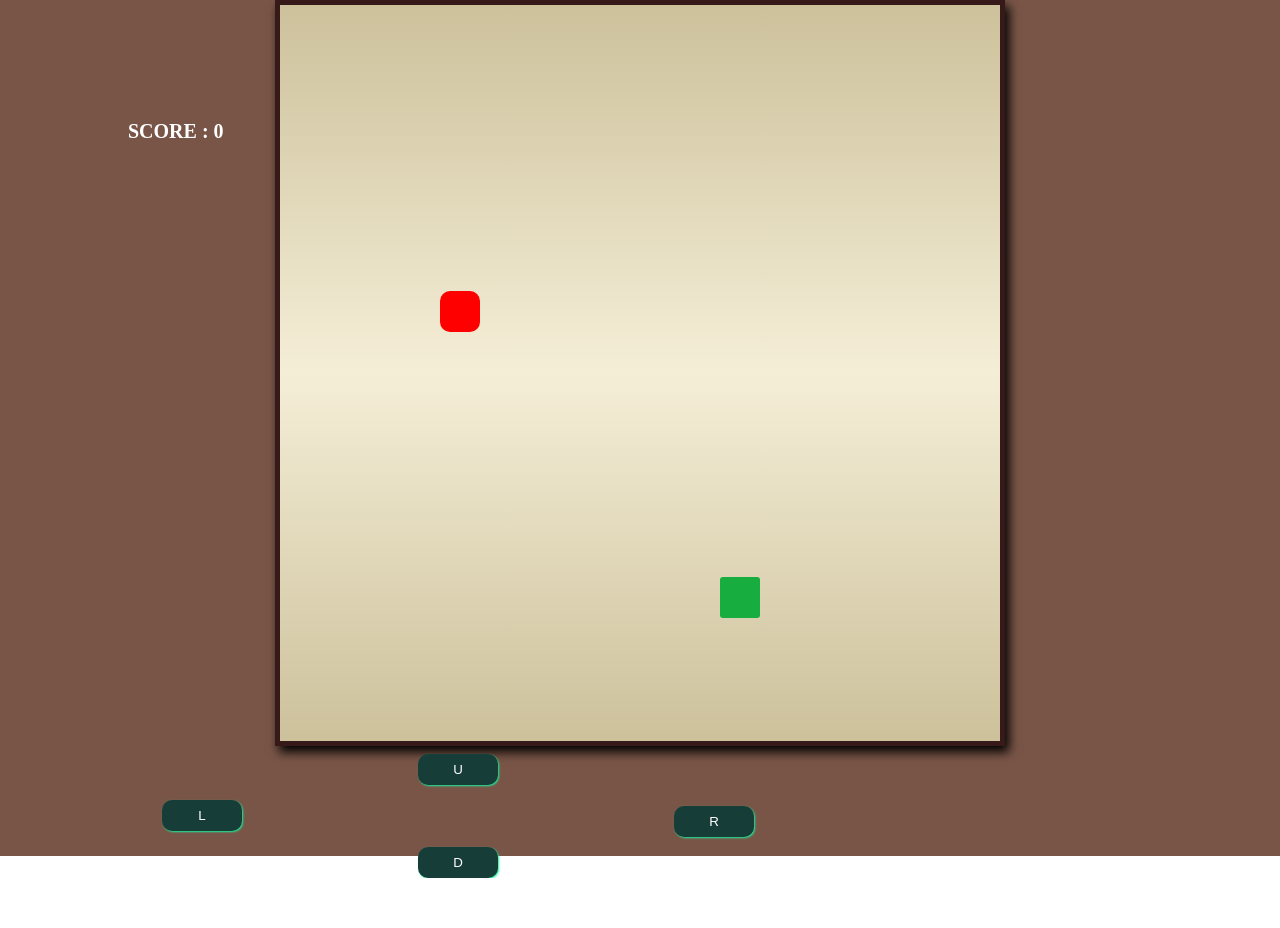
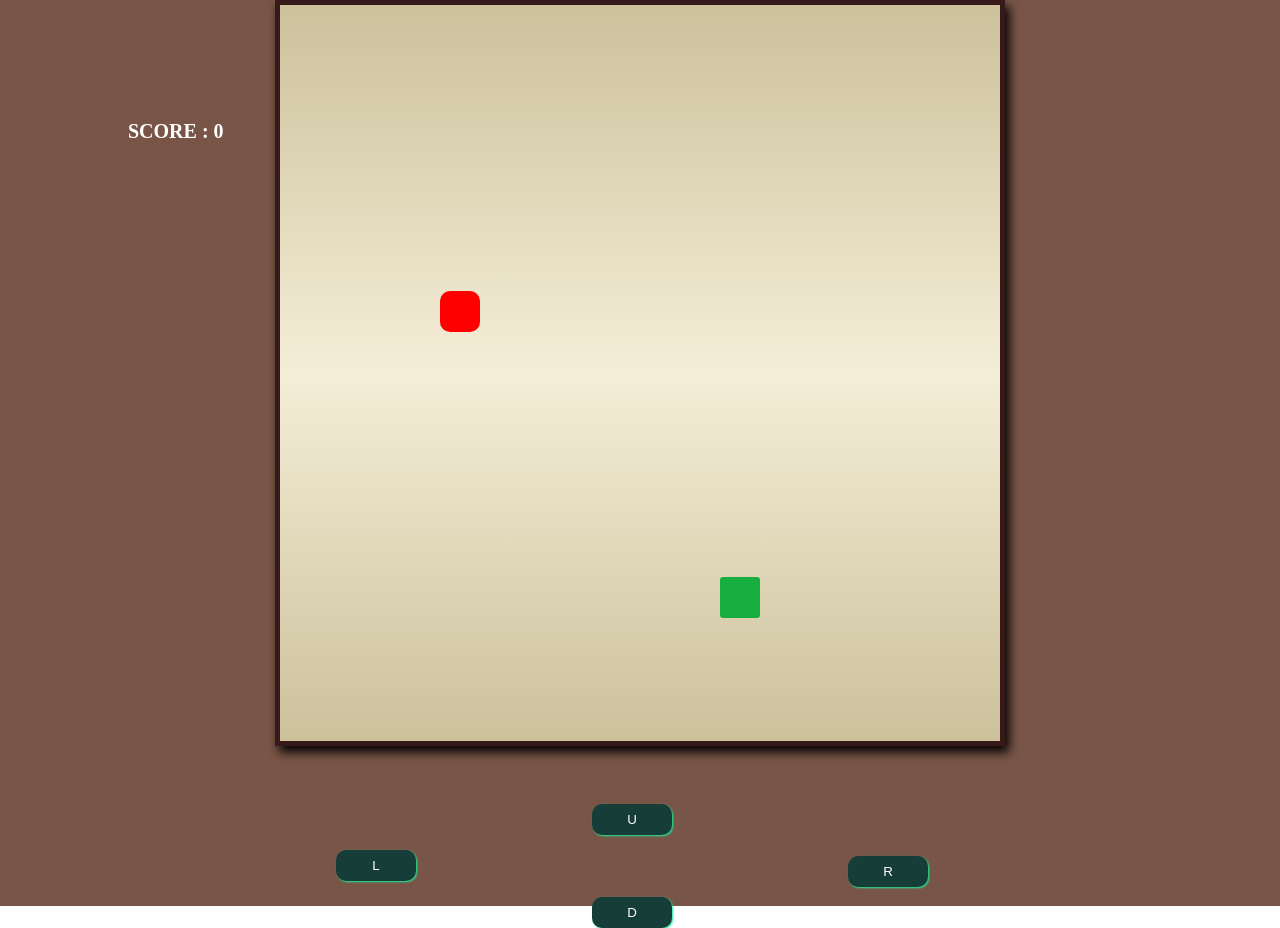
Before and after one commit to Haresh79/-snake-game-, a plain HTML site: page index.html in a window 1280 px wide. Before the commit the page ends 878 px from the top, so only its background shows below. Drawn offline with Linux system fonts and the light colour scheme.

Commit message:
Update index.html

```diff
--- a/index.html
+++ b/index.html
@@ -32,7 +32,7 @@ align-items:center;
 	color:white;
 }
 .buttons{
-    margin-top:30px; margin-left:18px;
+    margin-top:10vh; margin-left:15vw;
 	display:flex; flex-direction:column;
 	align-items:center; justify-content:center;
 	width:330px; height:80px;
```
